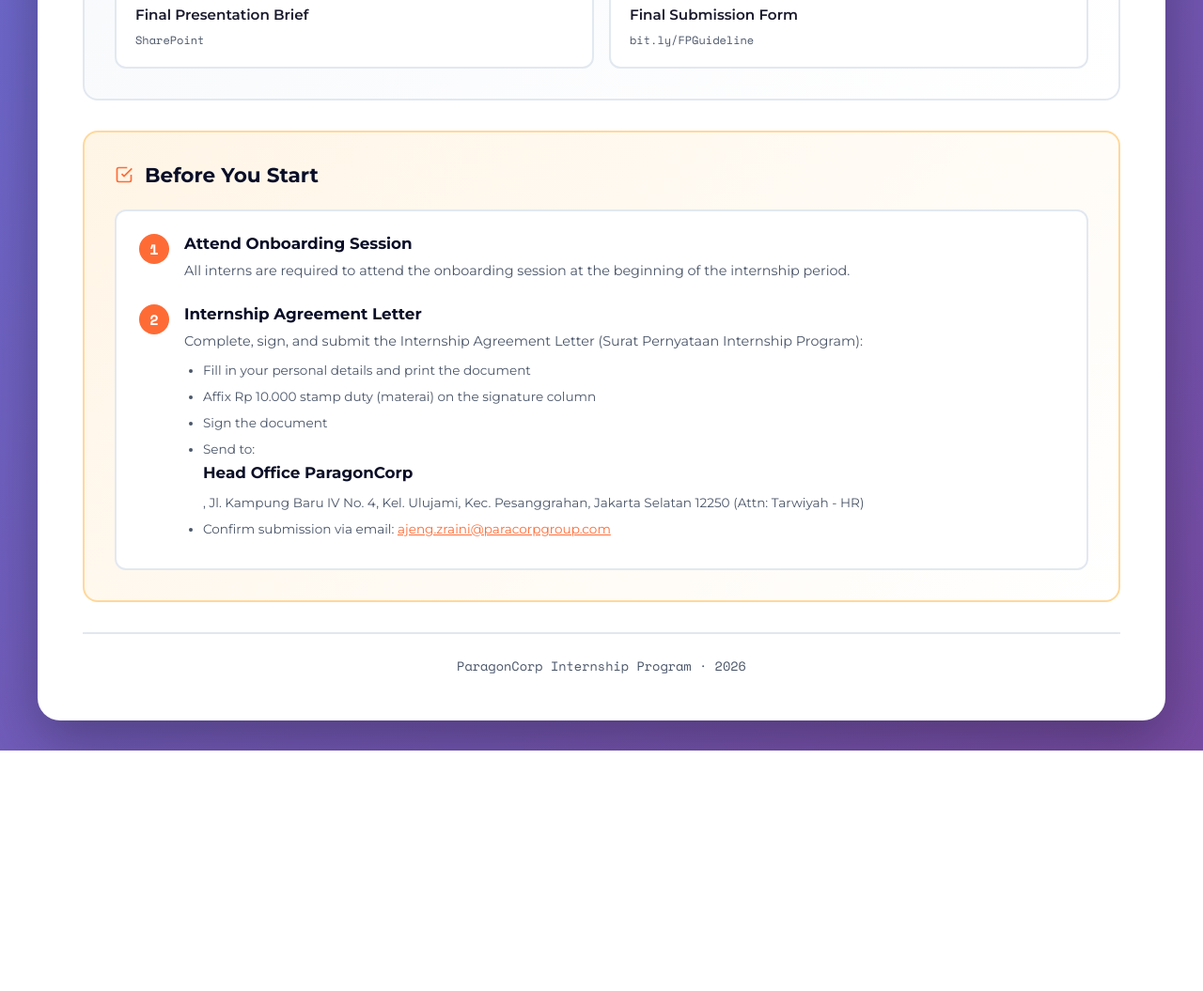
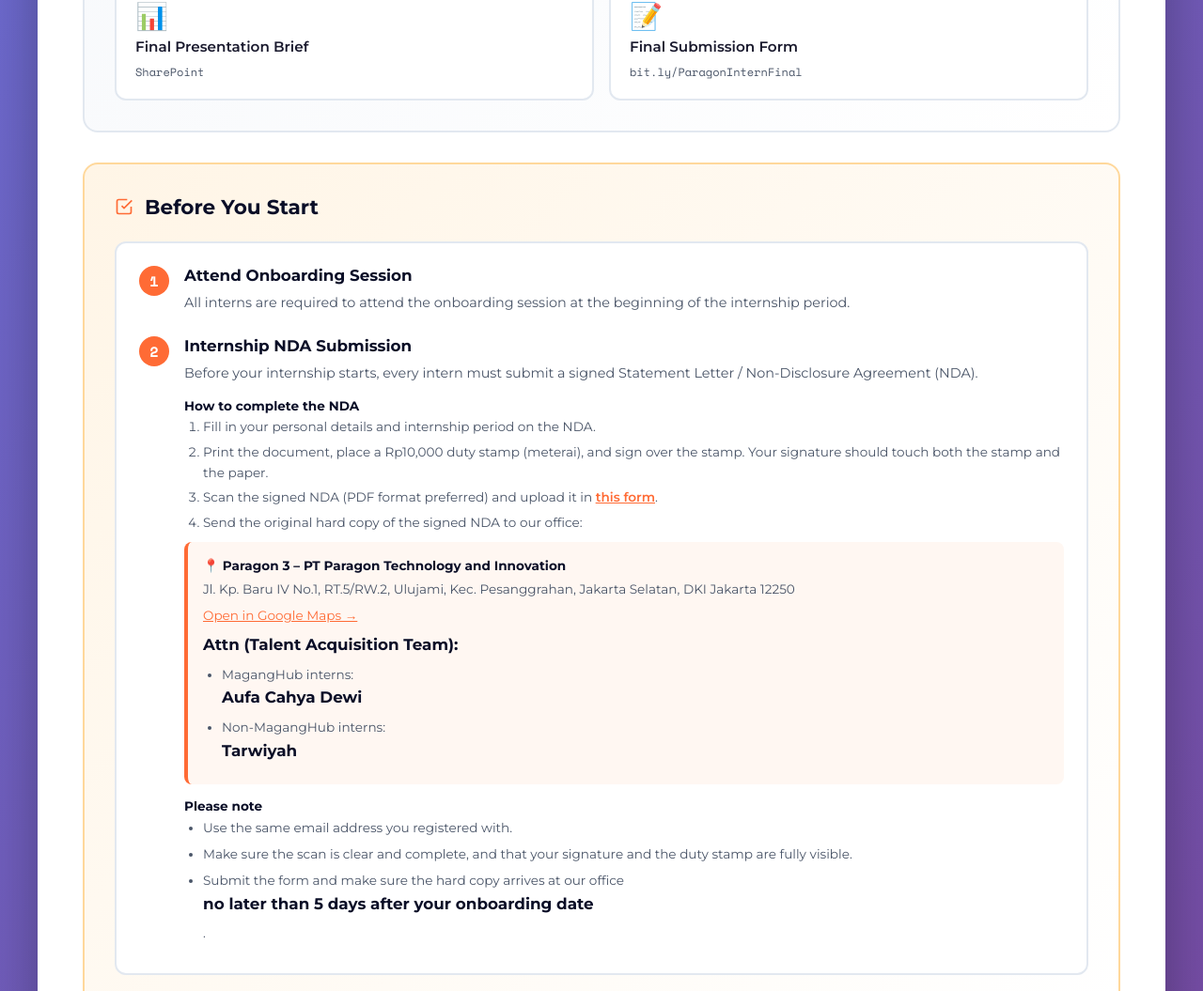
Before and after one commit to zilvanaajeng/paragon-intern-guide, a plain HTML site: page index.html in a window 1280 px wide. Shown: the part 1734-2789 px from the top of the page at 94% size. Before the commit the page ends 2533 px from the top, so only its background shows below. Drawn offline with nearby package versions, Linux system fonts and the light colour scheme.

Commit message:
Update index.html

```diff
--- a/index.html
+++ b/index.html
@@ -188,6 +188,23 @@
             -webkit-text-fill-color: transparent;
             background-clip: text;
             font-weight: 700;
+        }
+
+        .program-label {
+            display: inline-block;
+            background: #FFF1EB;
+            color: var(--accent);
+            padding: 0.2rem 0.7rem;
+            border-radius: 6px;
+            font-size: 0.78rem;
+            font-weight: 700;
+            text-transform: uppercase;
+            letter-spacing: 0.5px;
+            margin: 0.25rem 0 0.5rem;
+        }
+
+        .program-label-alt {
+            margin-top: 1rem;
         }
 
         .badge {
@@ -399,6 +416,46 @@
             margin-bottom: 0.4rem;
         }
 
+        .sub-heading {
+            margin-top: 0.9rem;
+            margin-bottom: 0.3rem;
+            font-weight: 700;
+            font-size: 0.85rem;
+            color: var(--primary);
+        }
+
+        .step-list,
+        .note-list,
+        .attn-list {
+            padding-left: 1.25rem;
+            color: var(--text-light);
+            font-size: 0.85rem;
+            line-height: 1.6;
+        }
+
+        .step-list li,
+        .note-list li,
+        .attn-list li {
+            margin-bottom: 0.3rem;
+        }
+
+        .address-box {
+            margin: 0.6rem 0;
+            padding: 0.9rem 1rem;
+            background: #FFF7F2;
+            border-left: 4px solid var(--accent);
+            border-radius: 8px;
+            font-size: 0.85rem;
+            line-height: 1.6;
+            color: var(--text-light);
+        }
+
+        .address-name {
+            font-weight: 700;
+            color: var(--primary);
+            margin-bottom: 0.2rem;
+        }
+
         @media (max-width: 968px) {
             .content-grid {
                 grid-template-columns: 1fr;
@@ -457,7 +514,7 @@
                                 <li><strong>Key principle: Mix and match your hours flexibly, as long as you hit 40 hours weekly</strong></li>
                             </ul>
                         </li>
-                        <li><strong>Event allowance (holidays/red days only):</strong> If you've completed 40 hours in a week and work on holidays/red days for company events (activations, offline events with KOLs, corporate events, etc.), you may claim event allowance for minimum 4 hours. <strong>Note:</strong> Regular overtime for desk work is NOT claimable—handle that during office hours</li>
+                        <li><strong>Overtime:</strong> Overtime is not applicable during the internship, but your hours are flexible as long as you complete 40 hours per week</li>
                     </ul>
                 </div>
             </div>
@@ -489,12 +546,17 @@
                     <div class="card-title">Allowance Payment Cycle</div>
                 </div>
                 <div class="card-content">
+                    <div class="program-label">Paragon Internship Program</div>
                     <ul>
                         <li>Attendance cycle: <strong>21st (start) → 20th (end)</strong></li>
                         <li>Track your own attendance daily</li>
                         <li>On the 21st: HR sends template, copy-paste from your personal records and submit to the link shared monthly</li>
                         <li>Allowance is paid on the <strong>last day of the month</strong></li>
                         <li>If you join outside the cycle (not on the 21st), your allowance will be prorated accordingly</li>
+                    </ul>
+                    <div class="program-label program-label-alt">Paragon x Maganghub</div>
+                    <ul>
+                        <li>Allowance follows the <strong>terms and payment cycle set by Maganghub</strong></li>
                     </ul>
                 </div>
             </div>
@@ -562,10 +624,10 @@
                     <div class="link-title">Final Presentation Brief</div>
                     <div class="link-url">SharePoint</div>
                 </a>
-                <a href="https://bit.ly/FPGuideline" target="_blank" class="link-card">
+                <a href="https://bit.ly/ParagonInternFinal" target="_blank" class="link-card">
                     <div class="link-icon">📝</div>
                     <div class="link-title">Final Submission Form</div>
-                    <div class="link-url">bit.ly/FPGuideline</div>
+                    <div class="link-url">bit.ly/ParagonInternFinal</div>
                 </a>
             </div>
         </div>
@@ -591,14 +653,30 @@
                     <div class="requirement-item">
                         <div class="requirement-number">2</div>
                         <div>
-                            <strong>Internship Agreement Letter</strong>
-                            <p>Complete, sign, and submit the Internship Agreement Letter (Surat Pernyataan Internship Program):</p>
-                            <ul style="margin-top: 0.5rem; padding-left: 1.25rem;">
-                                <li>Fill in your personal details and print the document</li>
-                                <li>Affix Rp 10.000 stamp duty (materai) on the signature column</li>
-                                <li>Sign the document</li>
-                                <li>Send to: <strong>Head Office ParagonCorp</strong>, Jl. Kampung Baru IV No. 4, Kel. Ulujami, Kec. Pesanggrahan, Jakarta Selatan 12250 (Attn: Tarwiyah - HR)</li>
-                                <li>Confirm submission via email: <a href="mailto:ajeng.zraini@paracorpgroup.com" style="color: var(--accent);">ajeng.zraini@paracorpgroup.com</a></li>
+                            <strong>Internship NDA Submission</strong>
+                            <p>Before your internship starts, every intern must submit a signed Statement Letter / Non-Disclosure Agreement (NDA).</p>
+                            <div class="sub-heading">How to complete the NDA</div>
+                            <ol class="step-list">
+                                <li>Fill in your personal details and internship period on the NDA.</li>
+                                <li>Print the document, place a Rp10,000 duty stamp (meterai), and sign over the stamp. Your signature should touch both the stamp and the paper.</li>
+                                <li>Scan the signed NDA (PDF format preferred) and upload it in <a href="https://docs.google.com/forms/d/e/1FAIpQLSehirVpWZ-WsKOlV_VESzeY3dwF1_5FThZgRVXtxroOOqaO9w/viewform?usp=header" target="_blank" style="color: var(--accent); font-weight: 600;">this form</a>.</li>
+                                <li>Send the original hard copy of the signed NDA to our office:</li>
+                            </ol>
+                            <div class="address-box">
+                                <div class="address-name">📍 Paragon 3 – PT Paragon Technology and Innovation</div>
+                                <div>Jl. Kp. Baru IV No.1, RT.5/RW.2, Ulujami, Kec. Pesanggrahan, Jakarta Selatan, DKI Jakarta 12250</div>
+                                <div style="margin: 0.4rem 0;"><a href="https://www.google.com/maps/place/?q=place_id:ChIJS0DcePHxaS4R8VhXSXnCCnI" target="_blank" style="color: var(--accent);">Open in Google Maps →</a></div>
+                                <div><strong>Attn (Talent Acquisition Team):</strong></div>
+                                <ul class="attn-list">
+                                    <li>MagangHub interns: <strong>Aufa Cahya Dewi</strong></li>
+                                    <li>Non-MagangHub interns: <strong>Tarwiyah</strong></li>
+                                </ul>
+                            </div>
+                            <div class="sub-heading">Please note</div>
+                            <ul class="note-list">
+                                <li>Use the same email address you registered with.</li>
+                                <li>Make sure the scan is clear and complete, and that your signature and the duty stamp are fully visible.</li>
+                                <li>Submit the form and make sure the hard copy arrives at our office <strong>no later than 5 days after your onboarding date</strong>.</li>
                             </ul>
                         </div>
                     </div>
```
